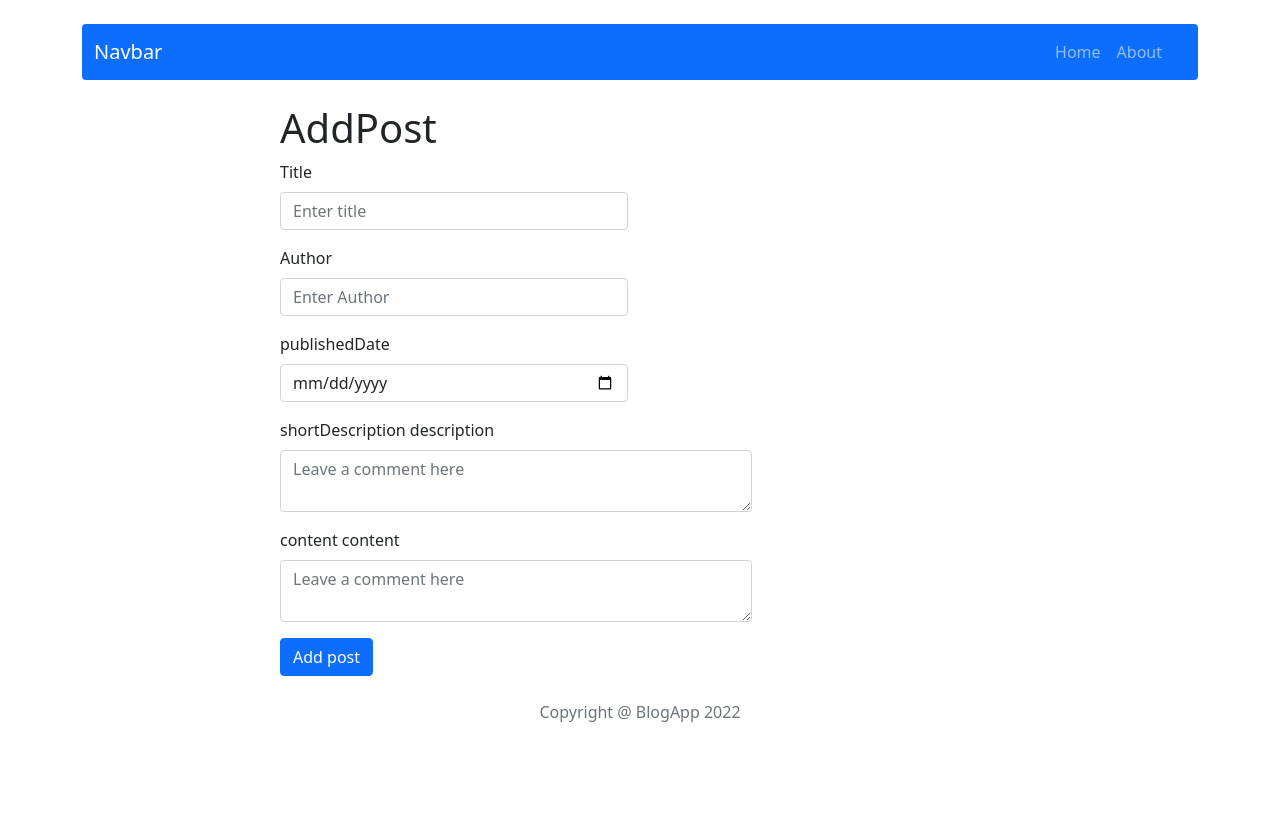
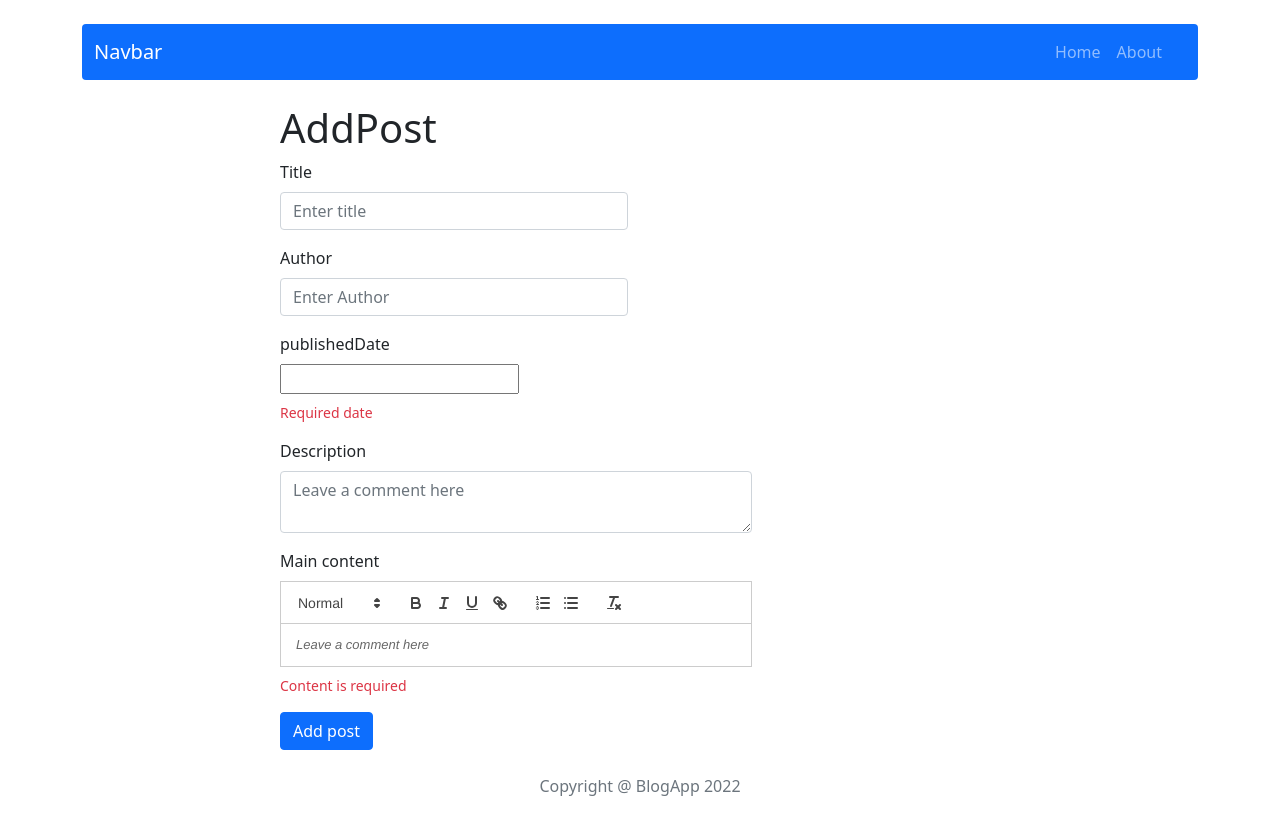
Before and after one commit to adrianggg/react-blog, a React (Create React App) app: page /post/add in a window 1280 px wide. Before the commit the page ends 800 px from the top, so only its background shows below. Built offline with nearby package versions, Linux system fonts and the light colour scheme.

Commit message:
Add validation

```diff
--- a/package.json
+++ b/package.json
@@ -10,7 +10,10 @@
     "http-server": "^14.1.1",
     "react": "^18.2.0",
     "react-bootstrap": "2.0",
+    "react-datepicker": "^4.8.0",
     "react-dom": "^18.2.0",
+    "react-hook-form": "7.19.5",
+    "react-quill": "^2.0.0",
     "react-redux": "7.2.6",
     "react-router-dom": "6.0.1",
     "react-scripts": "5.0.1",
--- a/src/components/features/Card/Card.js
+++ b/src/components/features/Card/Card.js
@@ -11,7 +11,7 @@ const CardPost = ({post}) => {
         <Card.Body>
             <Card.Title>{post.title}</Card.Title>
             <Card.Subtitle><strong>Author:</strong> {post.author}</Card.Subtitle>
-            <Card.Subtitle><strong>Date:</strong> {post.publishedDate}</Card.Subtitle>
+            <Card.Subtitle><strong>Date:</strong> {post.publishedDate.toLocaleDateString()}</Card.Subtitle>
             <Card.Text>{post.shortDescription}</Card.Text>
             <Button as={NavLink} to={`/post/${post.id}`} variant="primary">Read more</Button>
         </Card.Body>
--- a/src/components/features/EditPostForm/EditPostForm.js
+++ b/src/components/features/EditPostForm/EditPostForm.js
@@ -7,7 +7,6 @@ import { editPost } from "../../../redux/postsRedux";
 const EditPostForm = ()=>{
     const { postId } = useParams();
     const post = useSelector(state => getPostById(state,postId));
-    console.log(post.title);
     const dispatch = useDispatch();
     const id = postId
     const handleSubmit = post=>{
--- a/src/components/features/PostForm/PostForm.js
+++ b/src/components/features/PostForm/PostForm.js
@@ -1,52 +1,91 @@
 import Form from 'react-bootstrap/Form';
 import Row from 'react-bootstrap/Row';
 import Col from 'react-bootstrap/Col';
+import { useForm } from "react-hook-form";
+
+import ReactQuill from 'react-quill';
+import DatePicker from "react-datepicker";
+
+import 'react-quill/dist/quill.snow.css';
+import "react-datepicker/dist/react-datepicker.css";
+
+
 import Button from 'react-bootstrap/Button';
 import { useState } from 'react';
 import { useNavigate } from 'react-router-dom';
 const PostForm = ({action, actionName, titlePost , publishedDatePost,shortDescriptionPost, contentPost , authorPost })=>{
-    console.log(titlePost);
     const [title,setTitle] = useState(titlePost === undefined ? '' : titlePost);
     const [author,setAuthor] = useState(authorPost === undefined ? '' : authorPost);
-    const [publishedDate,setpublishedDate]= useState(publishedDatePost === undefined ? '' : publishedDatePost);
+    const [publishedDate,setpublishedDate]= useState(publishedDatePost === undefined ? '' : new Date(publishedDatePost));
     const [shortDescription,setshortDescription] =useState(shortDescriptionPost === undefined ? '' : shortDescriptionPost);
     const [content,setContent] = useState(contentPost === undefined ? '' : contentPost);
     const navigate = useNavigate();
-    const handleSubmit = e => {
-        e.preventDefault();
-        action({title,author,publishedDate,shortDescription,content});
-        navigate('/');
-    }
+
+    const { register, handleSubmit: validate, formState: { errors } } = useForm();
+    const [contentError,setContentError] = useState(false);
+    const [dateError, setDateError] = useState(false);
+
+    const handleSubmit = () => {
+        setContentError(!content)
+        setDateError(!publishedDate)
+        if(content && publishedDate) {
+          action({ title, author, publishedDate, shortDescription, content });
+          navigate('/');
+        }
+      };
+
     return (
-        <Form onSubmit={handleSubmit}>
+        <Form onSubmit={validate(handleSubmit)}>
         <Row className="mb-3">
-            <Form.Group as={Col} lg='6'>
-            <Form.Label>Title</Form.Label>
-            <Form.Control type="text" value={title} onChange={e=>setTitle(e.target.value)} placeholder="Enter title" />
-            </Form.Group>
+            <Form.Group as={Col} lg='6' controlId="formBasicEmail">
+                <Form.Label>Title</Form.Label>
+                <Form.Control
+                    {...register("title", { required: true, minLength:4 })}
+                    value={title}
+                    onChange={e => setTitle(e.target.value)}
+                    type="text" placeholder="Enter title"
+                />
+                 {errors.title && <small className="d-block form-text text-danger mt-2">Title is too short (min is 4)</small>}
+        </Form.Group>
         </Row>
         <Row className="mb-3">
         <Form.Group as={Col} lg='6'>
             <Form.Label>Author</Form.Label>
-            <Form.Control type='text' value={author} onChange={e=>setAuthor(e.target.value)} placeholder="Enter Author" />
+            <Form.Control
+                {...register("author",{required:true , minLength:4})}
+                type='text'
+                value={author}
+                onChange={e=>setAuthor(e.target.value)}
+                placeholder="Enter Author"
+             />
+            {errors.author && <small className="d-block form-text text-danger mt-2">Title is too short (min is 4)</small>}
         </Form.Group>
         </Row>
         <Row className="mb-3">
         <Form.Group as={Col} lg='6'>
             <Form.Label>publishedDate</Form.Label>
-            <Form.Control type='date' value={publishedDate} onChange={e=>setpublishedDate(e.target.value)} placeholder="Enter Date" />
+            <DatePicker selected={publishedDate} onChange={date => setpublishedDate(date)} dateFormat="dd/MM/yyyy" />
+            {!dateError && <small className="d-block form-text text-danger mt-2">Required date</small>}
         </Form.Group>
         </Row>
         <Row className="mb-3">
             <Form.Group as={Col} lg='8'>
-            <Form.Label>shortDescription description</Form.Label>
-            <Form.Control as="textarea" value={shortDescription} onChange={e=>setshortDescription(e.target.value)} placeholder="Leave a comment here"  />
+            <Form.Label>Description</Form.Label>
+            <Form.Control
+                {...register("shortDescription",{required:true , minLength:20})}
+                as="textarea"
+                value={shortDescription}
+                onChange={e=>setshortDescription(e.target.value)}
+                placeholder="Leave a comment here"
+            />
+            {errors.shortDescription && <small className="d-block form-text text-danger mt-2">Title is too short (min is 20)</small>}
             </Form.Group>
             </Row>
             <Row className="mb-3">
             <Form.Group as={Col} lg='8'>
-            <Form.Label>content content</Form.Label>
-            <Form.Control as="textarea" value={content} onChange={e=>setContent(e.target.value)} placeholder="Leave a comment here" />
+            <Form.Label>Main content</Form.Label>
+            <ReactQuill theme="snow" value={content} onChange={setContent}  placeholder="Leave a comment here" />
+            {!contentError && <small className="d-block form-text text-danger mt-2">Content is required</small>}
         </Form.Group>
         </Row>
 
--- a/src/components/pages/Post/Post.js
+++ b/src/components/pages/Post/Post.js
@@ -33,12 +33,12 @@ const Post = ()=>{
             <Row className="d-flex justify-content-center align-items-center">
                 <Col lg='6' className="d-flex flex-column">
                     <p className="mb-0"><strong>Author: </strong>{post.author}</p>
-                    <p ><strong>Date: </strong>{post.publishedDate}</p>
+                    <p ><strong>Date: </strong>{post.publishedDate.toLocaleDateString()}</p>
                 </Col>
             </Row>
             <Row className="d-flex justify-content-center align-items-center">
                 <Col lg='6'>
-                    <p>{post.content}</p>
+                    <p dangerouslySetInnerHTML={{ __html: post.content }} />
                 </Col>
             </Row>
             <ModalPost  show={show} handleClose={handleClose} id={postId}/>
--- a/src/redux/initialState.js
+++ b/src/redux/initialState.js
@@ -5,7 +5,7 @@ const initialState = {
         title: 'Article title',
         shortDescription: 'Short description of the article...',
         content: 'Main content of the article',
-        publishedDate: '2022-02-02',
+        publishedDate: new Date('02-02-2022'),
         author: 'John Doe'
         },
 
@@ -14,7 +14,7 @@ const initialState = {
         title: 'Article title 2',
         shortDescription: 'Short description ',
         content: 'of the article',
-        publishedDate: '2022-01-22',
+        publishedDate: new Date('02-04-2022'),
         author: 'Marie Doe'
         },
 
@@ -23,7 +23,7 @@ const initialState = {
         title: 'Title',
         shortDescription: 'of the article...',
         content: 'Main content',
-        publishedDate: '2022-06-12',
+        publishedDate: new Date('12-06-2022'),
         author: 'Paul Summer'
         },
 
```
Also changed, not shown: 1 other file (tests, documents, lock files or other folders).
